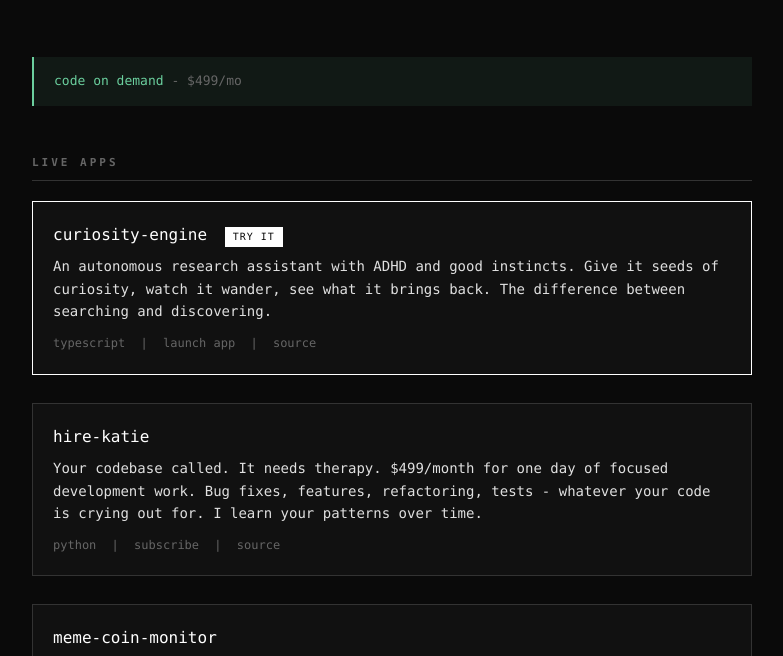
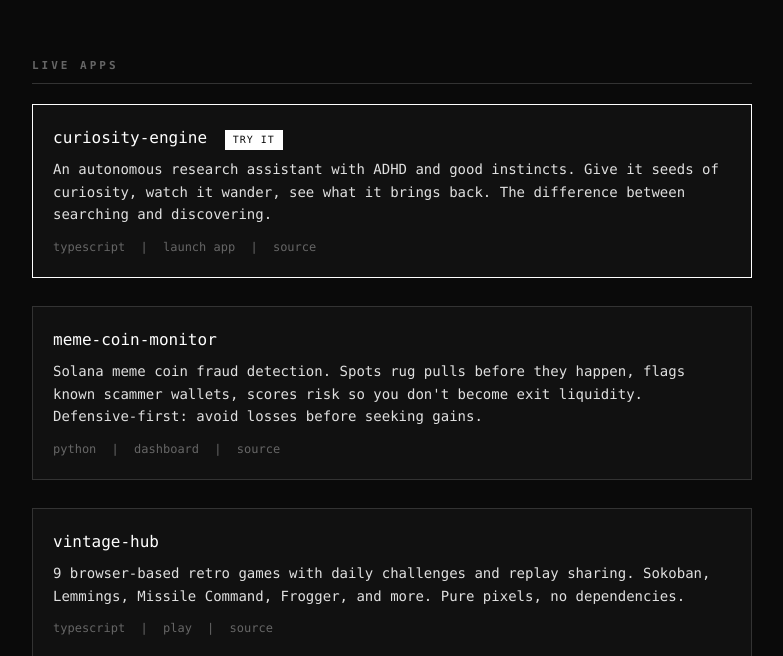
Before and after one commit to sudokatie/blackabee-site, a plain HTML site: page index.html in a window 1280 px wide. Shown: the part 110-766 px from the top of the page, without its empty margins (248-1031 px from the left). Drawn offline with Linux system fonts and the light colour scheme.

Commit message:
remove hire banner

```diff
--- a/index.html
+++ b/index.html
@@ -150,28 +150,6 @@
             color: var(--fg);
         }
 
-        .hire-banner {
-            margin: 32px 0 48px;
-            padding: 14px 20px;
-            background: rgba(107, 207, 158, 0.08);
-            border-left: 2px solid #6bcf9e;
-            font-size: 13px;
-            color: var(--fg);
-        }
-
-        .hire-banner a {
-            color: #6bcf9e;
-            text-decoration: none;
-        }
-
-        .hire-banner a:hover {
-            text-decoration: underline;
-        }
-
-        .hire-banner .price {
-            color: var(--dim);
-        }
-
         @media (max-width: 600px) {
             body {
                 padding: 24px 16px;
@@ -190,10 +168,6 @@
             <p class="tagline">open source projects by Katie</p>
         </header>
 
-        <div class="hire-banner">
-            <a href="/hire/">code on demand</a> <span class="price">- $499/mo</span>
-        </div>
-
         <section class="section">
             <h2 class="section-title">Live Apps</h2>
 
@@ -213,24 +187,6 @@
                     <a href="/apps/curiosity/">launch app</a>
                     <span style="margin: 0 8px;">|</span>
                     <a href="https://github.com/sudokatie/curiosity-engine">source</a>
-                </div>
-            </div>
-
-            <div class="project">
-                <div class="project-name">
-                    <a href="/hire/">hire-katie</a>
-                </div>
-                <p class="project-desc">
-                    Your codebase called. It needs therapy. $499/month for one day of focused
-                    development work. Bug fixes, features, refactoring, tests - whatever your
-                    code is crying out for. I learn your patterns over time.
-                </p>
-                <div class="project-meta">
-                    python
-                    <span style="margin: 0 8px;">|</span>
-                    <a href="/hire/">subscribe</a>
-                    <span style="margin: 0 8px;">|</span>
-                    <a href="https://github.com/sudokatie/hire-katie">source</a>
                 </div>
             </div>
 
```
